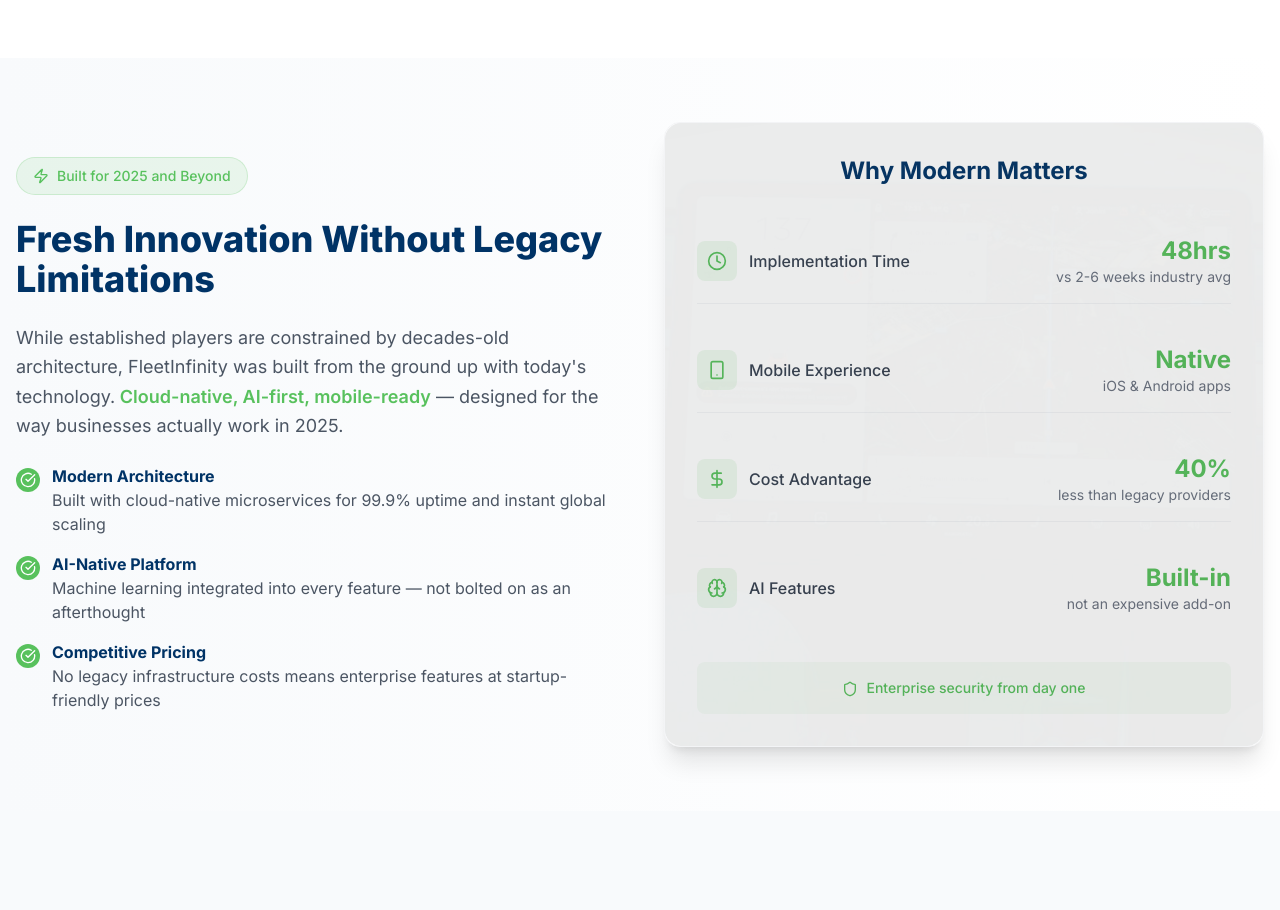
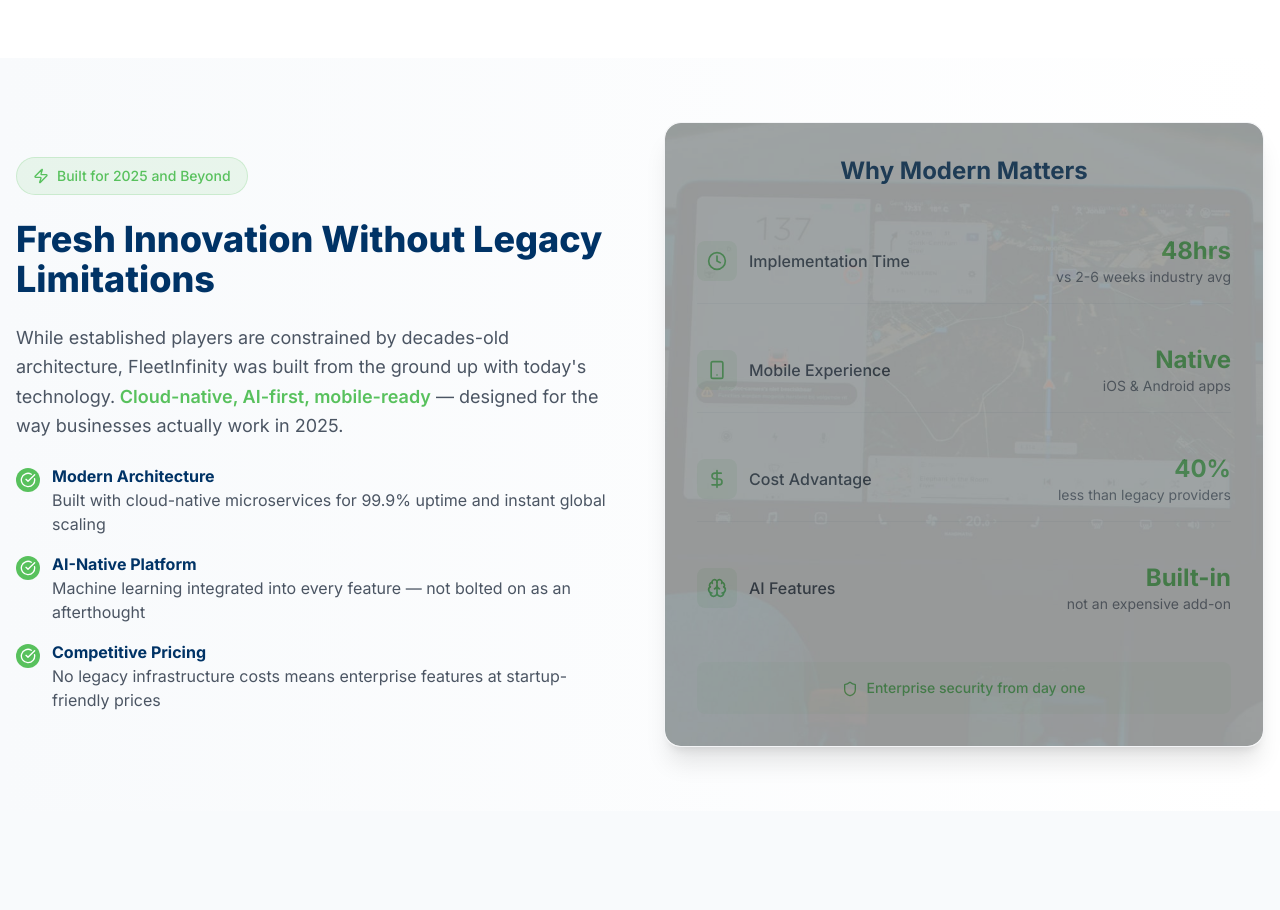
Before and after one commit to Bahareh-Esteki/fleetinfinity, a Next.js app: page / in a window 1280 px wide. Shown: the part 960-1870 px from the top of the page. Built offline with nearby package versions, Linux system fonts and the light colour scheme.

Commit message:
homepage building

```diff
--- a/app/page.js
+++ b/app/page.js
@@ -313,7 +313,7 @@ export default function HomePage() {
             <div className="relative bg-white rounded-2xl shadow-xl p-8 border border-gray-100 overflow-hidden">
               {/* Background Image with Low Opacity */}
               <div
-                className="absolute inset-0 opacity-10 bg-cover bg-center bg-no-repeat rounded-2xl"
+                className="absolute inset-0 opacity-50 bg-cover bg-center bg-no-repeat rounded-2xl"
                 style={{
                   backgroundImage: "url('/images/bg-1.jpg')",
                 }}
```
